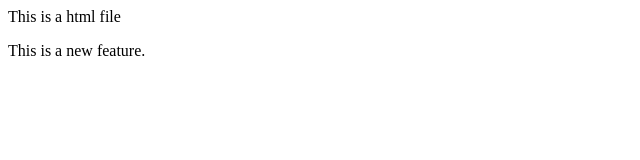
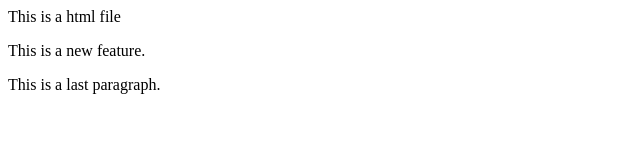
Before and after one commit to unique-anjali/localrepo, a plain HTML site: page index.html in a window 1280 px wide. Shown: the whole page, without its empty margins (0-640 px from the left). Drawn offline with Linux system fonts and the light colour scheme.

Commit message:
add new para

```diff
--- a/index.html
+++ b/index.html
@@ -1,2 +1,3 @@
 <p>This is a html file</p>
 <p>This is a new feature.</p>
+<p>This is a last paragraph.</p>
```
